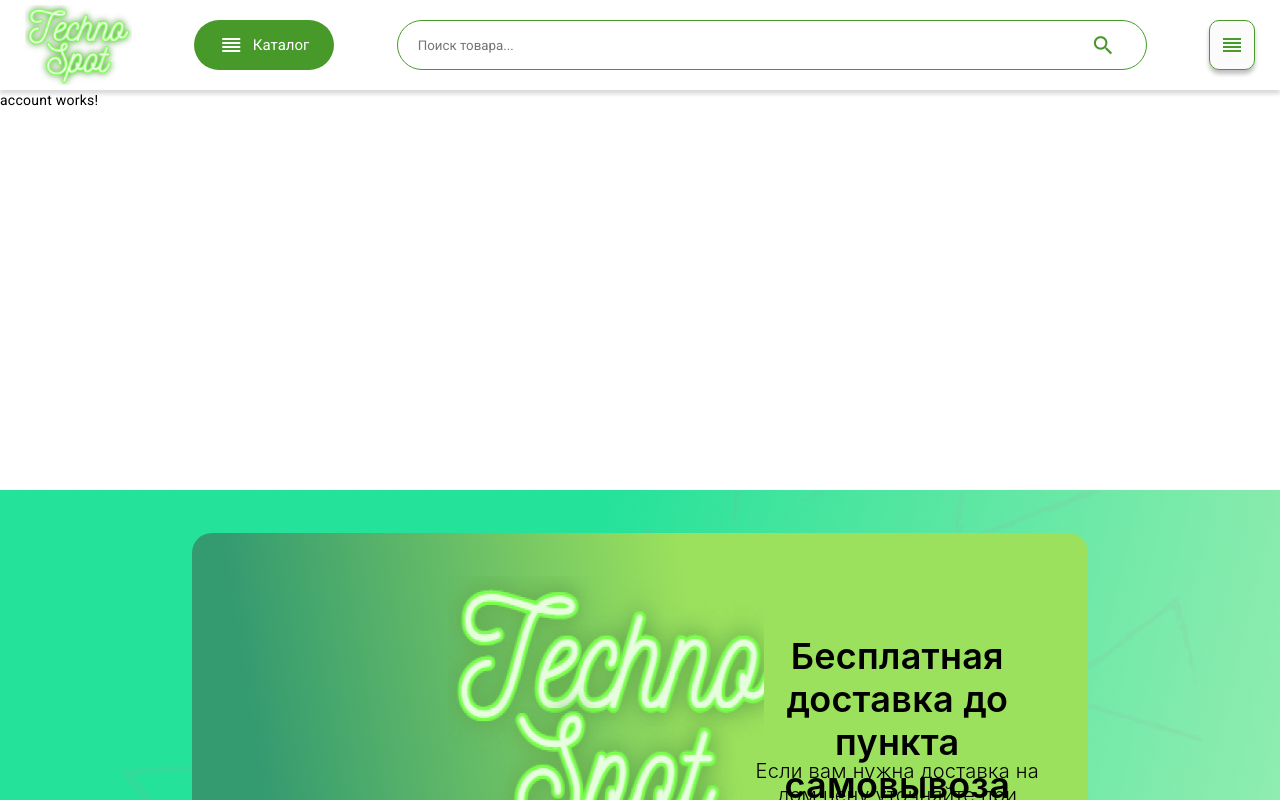
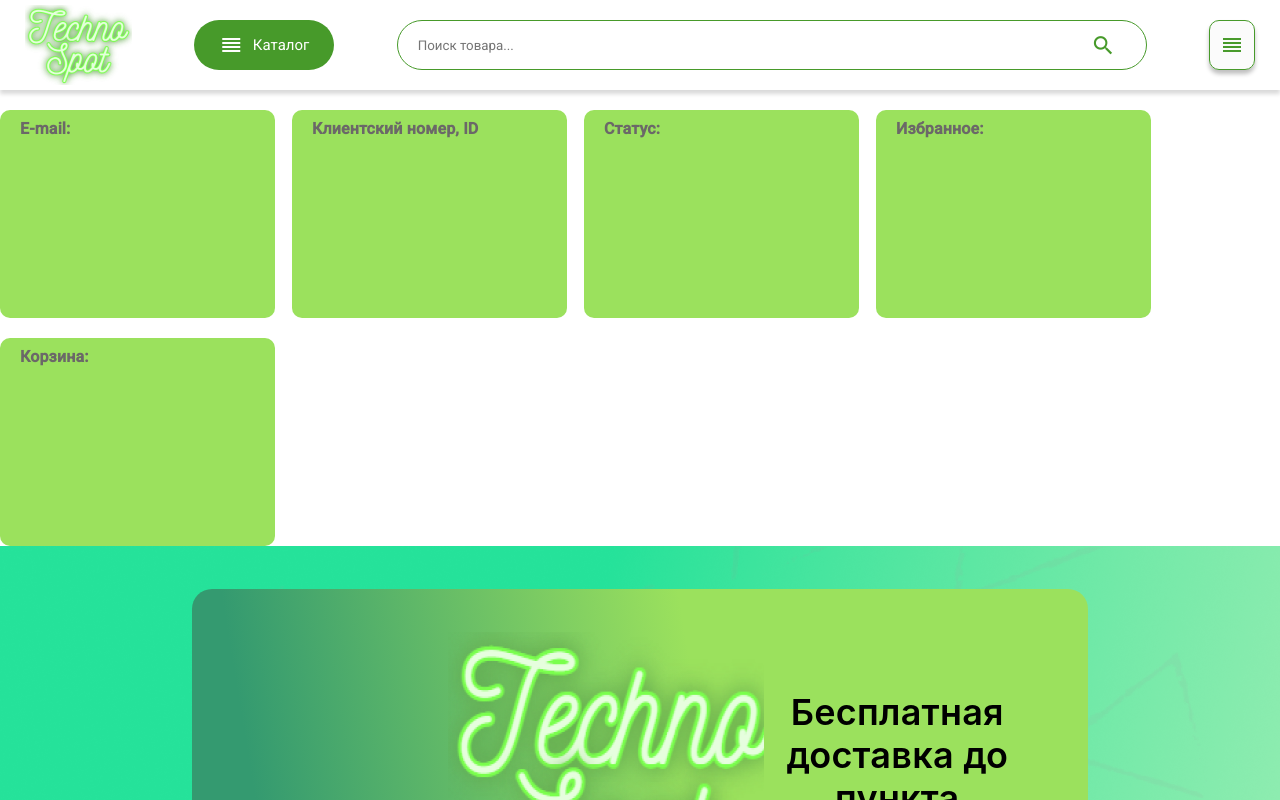
Before and after one commit to evg3noff/diplom, an Angular app: page /personal-member in a window 1280 px wide. Shown: the top 800 px of the page. Built offline with nearby package versions, Linux system fonts and the light colour scheme.

Commit message:
фикс футера и начало личного кабинета

```diff
--- a/src/app/components/account/account.component.html
+++ b/src/app/components/account/account.component.html
@@ -1 +1,40 @@
-<p>account works!</p>
+<section class="section">
+    <ul class="sales-list">
+        <li class="sales-item">
+            <div class="item-text">
+                <h3><b>E-mail:</b></h3>
+                <br>
+            </div>
+        </li>
+        <li class="sales-item">
+            <div class="item-text">
+                <h3><b>Клиентский номер, ID</b></h3>
+                <br>
+                 <br>
+
+            </div>
+        </li>
+        <li class="sales-item">
+            <div class="item-text">
+                <h3><b>Статус:</b></h3>
+                <br>
+                <br>
+
+            </div>
+        </li>
+        <li class="sales-item">
+            <div class="item-text">
+                <h3><b>Избранное:</b></h3>
+                <br>
+
+            </div>
+        </li>
+        <li class="sales-item">
+            <div class="item-text">
+                <h3><b>Корзина:</b></h3>
+                <br>
+                <br>
+            </div>
+        </li>
+    </ul>
+</section>
--- a/src/app/components/account/account.component.scss
+++ b/src/app/components/account/account.component.scss
@@ -0,0 +1,46 @@
+section{
+    display: flex;
+    justify-content: center;
+}
+
+.sales-list {
+    display: flex;
+    width: 1443px;
+    flex-wrap: wrap;
+}
+
+.sales-item {
+    width: 275px;
+    height: 208px;
+    background-color: #9BE15D;
+    border-radius: 10px;
+    margin-top: 20px;
+    margin-right: 17px;
+    position: relative;
+    cursor: pointer;
+
+    img{
+        position: absolute;
+        width: 230px;
+        height: auto;
+        bottom: 0;
+        left: 25px;
+    }
+
+    &:last-child {
+        margin-right: 0px;
+    }
+}
+
+.item-text{
+    z-index: 5;
+    position: relative;
+    padding-left: 20px;
+    padding-top: 5px;
+    font-style: normal;
+    font-weight: 300;
+    font-size: 22px;
+    line-height: 26px;
+
+    color: #6B6868;
+}
--- a/src/app/components/promotion-banner/promotion-banner.component.scss
+++ b/src/app/components/promotion-banner/promotion-banner.component.scss
@@ -15,6 +15,7 @@
     background: radial-gradient(15.11% 353.33% at 68.53% 39.33%, rgba(255, 215, 0, 0.5) 0%, rgba(0, 0, 0, 0) 100%),radial-gradient(9.73% 243.33% at 84.62% 28.89%, rgba(255, 215, 0, 0.5) 0%, rgba(255, 215, 0, 0) 100%),radial-gradient(71.11% 596.67% at 79.2% 44.89%, rgba(132, 79, 209, 0.5) 0%, rgba(0, 0, 0, 0) 99.99%, rgba(0, 0, 0, 0) 100%),#2BC604;
     display: flex;
     align-items: center;
+    border-radius: 10px;
 }
 .promotion-container2{
     width: 55%;
```
